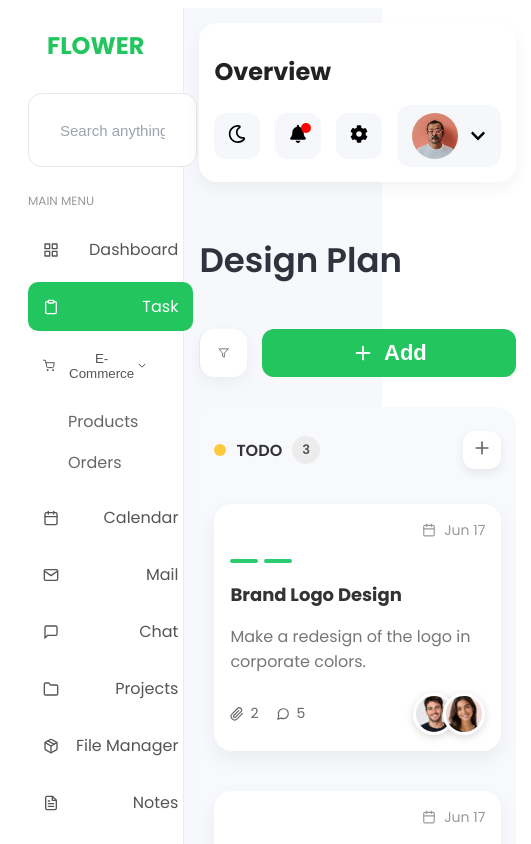
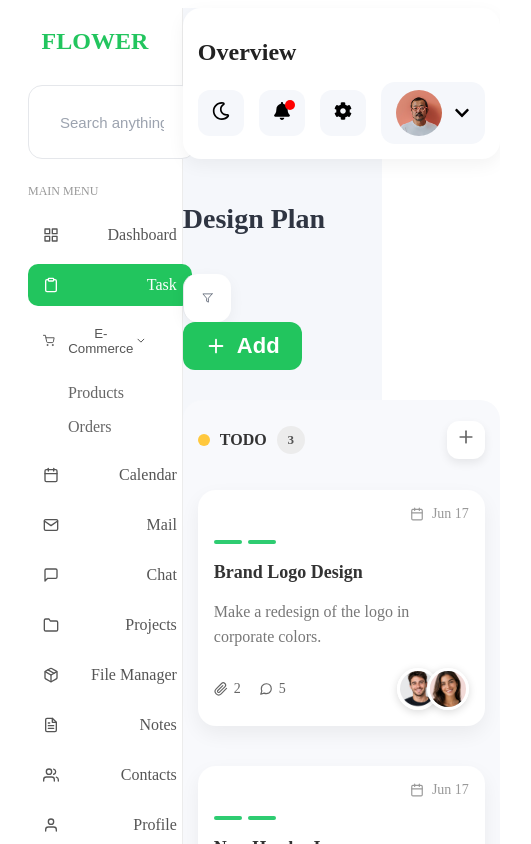
Before and after one commit to Gouthami101198/Dashboard1, a React (Vite) app: page /task in a window 390 px wide. Shown: the top 844 px of the page, 531 px wide, since content can reach past the window. Built offline with nearby package versions, Linux system fonts and the light colour scheme.

Commit message:
Refactor Task.css for improved structure and styles

```diff
--- a/src/pages/Task/Task.css
+++ b/src/pages/Task/Task.css
@@ -1,132 +1,193 @@
-/* ==========================
-   TASK PAGE
-========================== */
+/* Page */
 
 .task-page{
     display:flex;
     min-height:100vh;
-    background:#f7f8fc;
-    font-family:"Poppins",sans-serif;
+    background:#F5F7FB;
 }
 
-/* ==========================
-   MAIN CONTENT
-========================== */
+/* Main Content */
 
-.task-content{
+.task-main{
     flex:1;
-    margin-left:270px;
-    padding:30px;
+    display:flex;
+    flex-direction:column;
+    overflow:hidden;
 }
 
-/* ==========================
-   HEADER
-========================== */
+/* Container */
+
+.task-container{
+    flex:1;
+    padding:30px;
+    overflow-y:auto;
+}
+
+/* Header */
 
 .task-header{
     display:flex;
     justify-content:space-between;
     align-items:center;
-    margin:30px 0;
+    margin-bottom:30px;
 }
 
-.task-title h1{
-    font-size:42px;
-    font-weight:600;
-    color:#30323d;
+.task-header h1{
+    font-size:38px;
+    font-weight:700;
+    color:#2F3542;
 }
 
-.task-title p{
-    color:#9b9b9b;
-    margin-top:8px;
-}
+/* Add Button */
 
-/* ==========================
-   ACTION BUTTONS
-========================== */
-
-.task-actions{
-    display:flex;
-    align-items:center;
-    gap:15px;
-}
-
-.filter-btn{
-    width:50px;
-    height:50px;
+.add-task-btn{
+    background:#22C55E;
+    color:#fff;
     border:none;
-    background:#fff;
-    border-radius:15px;
-    box-shadow:0 5px 20px rgba(0,0,0,.05);
+    padding:12px 25px;
+    border-radius:12px;
     cursor:pointer;
-    display:flex;
-    align-items:center;
-    justify-content:center;
-    font-size:20px;
+    font-size:15px;
+    font-weight:600;
     transition:.3s;
 }
 
-.filter-btn:hover{
-    background:#28c76f;
-    color:#fff;
+.add-task-btn:hover{
+    background:#16A34A;
 }
 
-.add-btn{
-    display:flex;
-    align-items:center;
-    gap:10px;
-    border:none;
-    background:#28c76f;
-    color:#fff;
-    padding:14px 28px;
-    border-radius:14px;
-    font-size:17px;
-    cursor:pointer;
-    transition:.3s;
-    font-weight:500;
+/* Task Statistics */
+
+.task-stats{
+    display:grid;
+    grid-template-columns:repeat(4,1fr);
+    gap:20px;
+    margin-bottom:30px;
 }
 
-.add-btn:hover{
-    background:#20b15f;
+.stat-card{
+    background:#fff;
+    padding:25px;
+    border-radius:18px;
+    box-shadow:0 8px 20px rgba(0,0,0,.05);
 }
 
-/* ==========================
-   BOARD
-========================== */
+.stat-card h4{
+    margin:0;
+    color:#6B7280;
+    font-size:15px;
+}
 
-.task-board{
+.stat-card h2{
+    margin-top:15px;
+    color:#2F3542;
+    font-size:32px;
+}
+
+/* Task Grid */
+
+.task-grid{
     display:grid;
     grid-template-columns:repeat(3,1fr);
     gap:25px;
-    align-items:start;
 }
 
-/* ==========================
-   RESPONSIVE
-========================== */
+/* Task Card */
+
+.task-card{
+    background:#fff;
+    border-radius:18px;
+    padding:22px;
+    box-shadow:0 8px 20px rgba(0,0,0,.05);
+    transition:.3s;
+}
+
+.task-card:hover{
+    transform:translateY(-5px);
+}
+
+.task-card h3{
+    margin-bottom:15px;
+    color:#2F3542;
+}
+
+.task-card p{
+    color:#6B7280;
+    line-height:1.7;
+    margin-bottom:20px;
+}
+
+/* Footer */
+
+.task-footer{
+    display:flex;
+    justify-content:space-between;
+    align-items:center;
+}
+
+.task-priority{
+    padding:6px 14px;
+    border-radius:20px;
+    font-size:13px;
+    font-weight:600;
+}
+
+.high{
+    background:#FEE2E2;
+    color:#DC2626;
+}
+
+.medium{
+    background:#FEF3C7;
+    color:#D97706;
+}
+
+.low{
+    background:#DCFCE7;
+    color:#16A34A;
+}
+
+.task-date{
+    color:#9CA3AF;
+    font-size:13px;
+}
+
+/* Progress */
+
+.progress-bar{
+    width:100%;
+    height:8px;
+    background:#E5E7EB;
+    border-radius:20px;
+    overflow:hidden;
+    margin:18px 0;
+}
+
+.progress{
+    height:100%;
+    background:#22C55E;
+    border-radius:20px;
+}
+
+/* Responsive */
 
 @media(max-width:1200px){
 
-.task-board{
-    grid-template-columns:1fr;
+.task-grid{
+    grid-template-columns:repeat(2,1fr);
 }
 
-}
-
-@media(max-width:992px){
-
-.task-content{
-    margin-left:90px;
-    padding:20px;
-}
-
-.task-title h1{
-    font-size:34px;
+.task-stats{
+    grid-template-columns:repeat(2,1fr);
 }
 
 }
 
 @media(max-width:768px){
+
+.task-container{
+    padding:20px;
+}
 
 .task-header{
     flex-direction:column;
@@ -134,18 +195,32 @@
     gap:20px;
 }
 
-.task-actions{
-    width:100%;
-    justify-content:space-between;
+.task-grid{
+    grid-template-columns:1fr;
 }
 
-.task-content{
-    margin-left:0;
+.task-stats{
+    grid-template-columns:1fr;
+}
+
+}
+
+@media(max-width:480px){
+
+.task-container{
     padding:15px;
 }
 
-.add-btn{
-    padding:12px 20px;
+.task-header h1{
+    font-size:28px;
+}
+
+.add-task-btn{
+    width:100%;
+}
+
+.task-card{
+    padding:18px;
 }
 
 }
```
